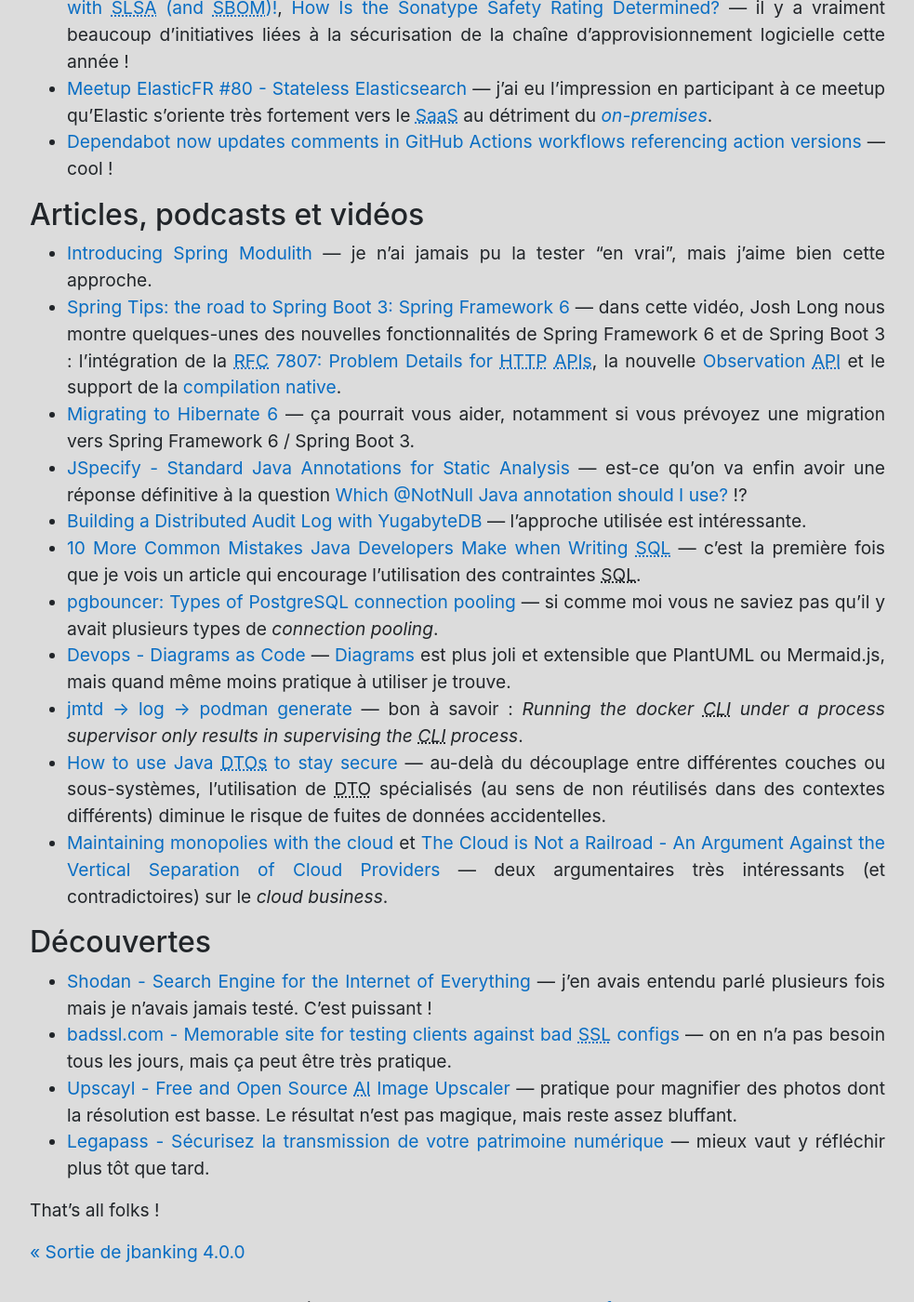
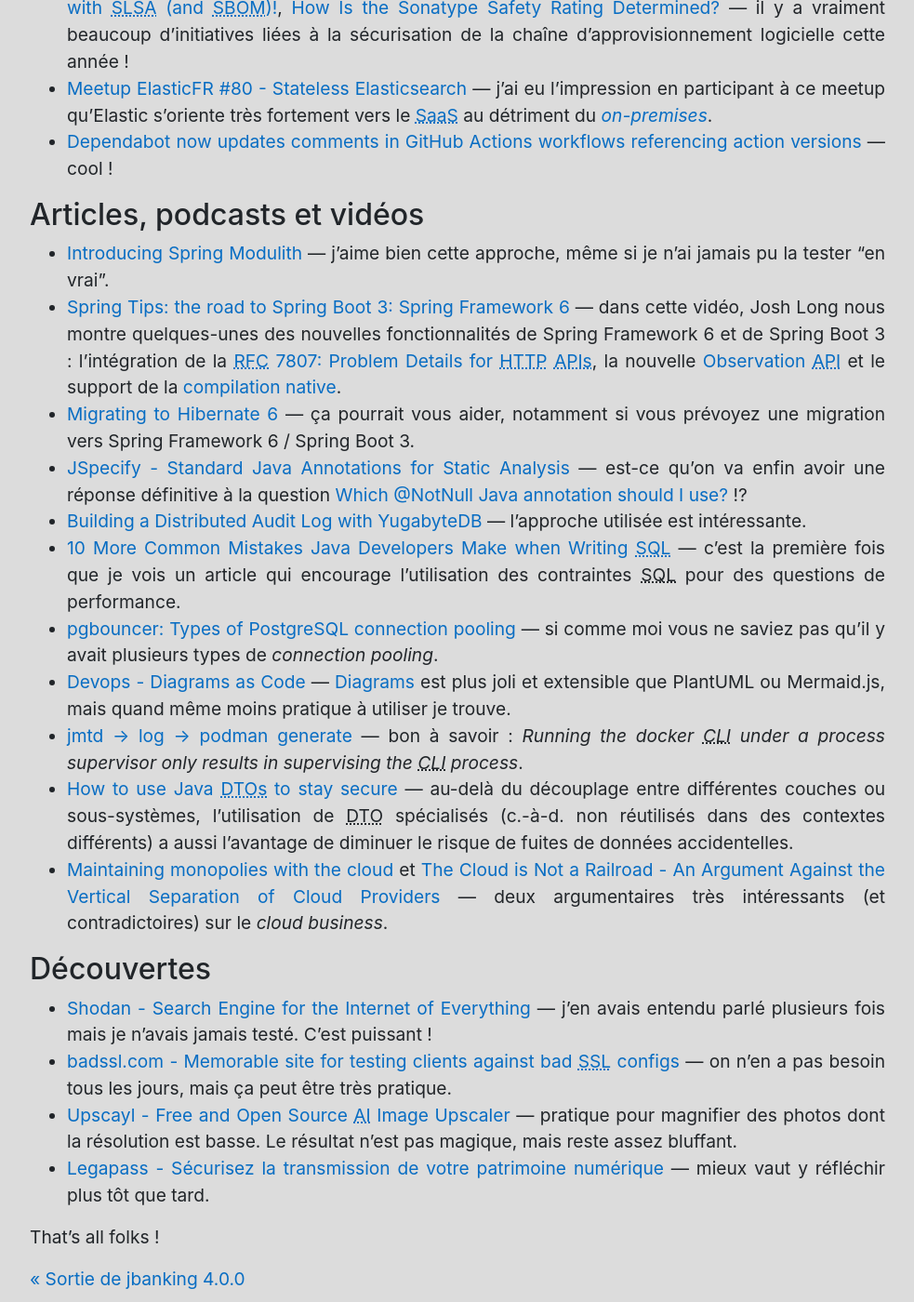
Before and after one commit to marcwrobel/marcwrobel.github.io, a Jekyll site: the page built from _posts/2022-11-01-liens-en-vrac-octobre-2022.md, in a window 1280 px wide and 1400 px high, scrolled down 1626 px. Shown: the whole window at 93% size, without its empty margins (148-1131 px from the left). Built offline with Jekyll 4.4.1, drawn with Linux system fonts in a browser that asks for light colours; comment, search, counter and statistics services are not loaded.

Commit message:
Amélioration de l'article 'Liens en vrac — Octobre 2022'

```diff
--- a/_posts/2022-11-01-liens-en-vrac-octobre-2022.md
+++ b/_posts/2022-11-01-liens-en-vrac-octobre-2022.md
@@ -8,7 +8,7 @@
 
 ## Nouvelles
 
-- [Text4Shell: A Vulnerability in Java library Apache Commons Text (CVE-2022-42889)](https://www.lunasec.io/docs/blog/text4shell-java-rce-cve-2022-42889/)
+- [Text4Shell: A Vulnerability in Java library Apache Commons Text (CVE-2022-42889)](https://www.lunasec.io/docs/blog/text4shell-java-rce-cve-2022-42889/),
   [What the OpenSSL Vulnerabilities Are…and Aren't (CVE-2022-3786 & CVE-2022-3602)](https://blog.sonatype.com/what-the-openssl-vulnerabilities-are-and-arent)
   — pensez à vous mettre à jour !
 - [PostgreSQL 15 Released!](https://www.postgresql.org/about/news/postgresql-15-released-2526/)
@@ -60,7 +60,7 @@
 ## Articles, podcasts et vidéos
 
 - [Introducing Spring Modulith](https://spring.io/blog/2022/10/21/introducing-spring-modulith)
-  — je n'ai jamais pu la tester "en vrai", mais j'aime bien cette approche.
+  — j'aime bien cette approche, même si je n'ai jamais pu la tester "en vrai".
 - [Spring Tips: the road to Spring Boot 3: Spring Framework 6](https://spring.io/blog/2022/10/26/spring-tips-the-road-to-spring-boot-3-spring-framework-6)
   — dans cette vidéo, Josh Long nous montre quelques-unes des nouvelles fonctionnalités de Spring Framework 6 et de
   Spring Boot 3 : l'intégration de la [RFC 7807: Problem Details for HTTP APIs](https://www.rfc-editor.org/rfc/rfc7807),
@@ -74,7 +74,8 @@
 - [Building a Distributed Audit Log with YugabyteDB](https://vladmihalcea.com/audit-log-yugabytedb/)
   — l'approche utilisée est intéressante.
 - [10 More Common Mistakes Java Developers Make when Writing SQL](https://dzone.com/articles/10-more-common-mistakes-java)
-  — c'est la première fois que je vois un article qui encourage l'utilisation des contraintes SQL.
+  — c'est la première fois que je vois un article qui encourage l'utilisation des contraintes SQL pour des questions de
+  performance.
 - [pgbouncer: Types of PostgreSQL connection pooling](https://www.cybertec-postgresql.com/en/pgbouncer-types-of-postgresql-connection-pooling/)
   — si comme moi vous ne saviez pas qu'il y avait plusieurs types de _connection pooling_.
 - [Devops - Diagrams as Code](https://blog.stephane-robert.info/post/devops-diagram-as-code/)
@@ -83,8 +84,9 @@
 - [jmtd → log → podman generate](https://jmtd.net/log/podman_generate/)
   — bon à savoir : _Running the docker CLI under a process supervisor only results in supervising the CLI process_.
 - [How to use Java DTOs to stay secure](https://snyk.io/blog/how-to-use-java-dtos/)
-  — au-delà du découplage entre différentes couches ou sous-systèmes, l'utilisation de DTO spécialisés (au sens de non
-  réutilisés dans des contextes différents) diminue le risque de fuites de données accidentelles.
+  — au-delà du découplage entre différentes couches ou sous-systèmes, l'utilisation de DTO spécialisés (c.-à-d.
+  non réutilisés dans des contextes différents) a aussi l'avantage de diminuer le risque de fuites de données
+  accidentelles.
 - [Maintaining monopolies with the cloud](https://pluralistic.net/2022/09/28/other-peoples-computers/) et
   [The Cloud is Not a Railroad - An Argument Against the Vertical Separation of Cloud Providers](http://highscalability.com/blog/2022/10/24/the-cloud-is-not-a-railroad-an-argument-against-the-vertical.html)
   — deux argumentaires très intéressants (et contradictoires) sur le _cloud business_.
@@ -94,7 +96,7 @@
 - [Shodan - Search Engine for the Internet of Everything](https://www.shodan.io/)
   — j'en avais entendu parlé plusieurs fois mais je n'avais jamais testé. C'est puissant !
 - [badssl.com - Memorable site for testing clients against bad SSL configs](https://badssl.com/)
-  — on en n'a pas besoin tous les jours, mais ça peut être très pratique.
+  — on n'en a pas besoin tous les jours, mais ça peut être très pratique.
 - [Upscayl - Free and Open Source AI Image Upscaler](https://github.com/upscayl/upscayl)
   — pratique pour magnifier des photos dont la résolution est basse. Le résultat n'est pas magique, mais reste assez
   bluffant.
```
